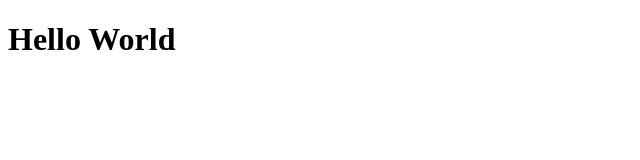
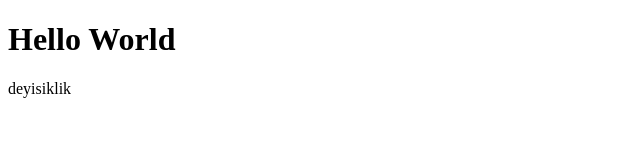
Before and after one commit to lezgin-1/lesson, a plain HTML site: page index.html in a window 1280 px wide. Shown: the full height of the page, 0-640 px from the left. Drawn offline with Linux system fonts and the light colour scheme.

Commit message:
deyisiklik

```diff
--- a/index.html
+++ b/index.html
@@ -8,6 +8,6 @@
 </head>
 <body>
     <h1>Hello World</h1>
-
+    <p>deyisiklik</p>
 </body>
 </html>
```
